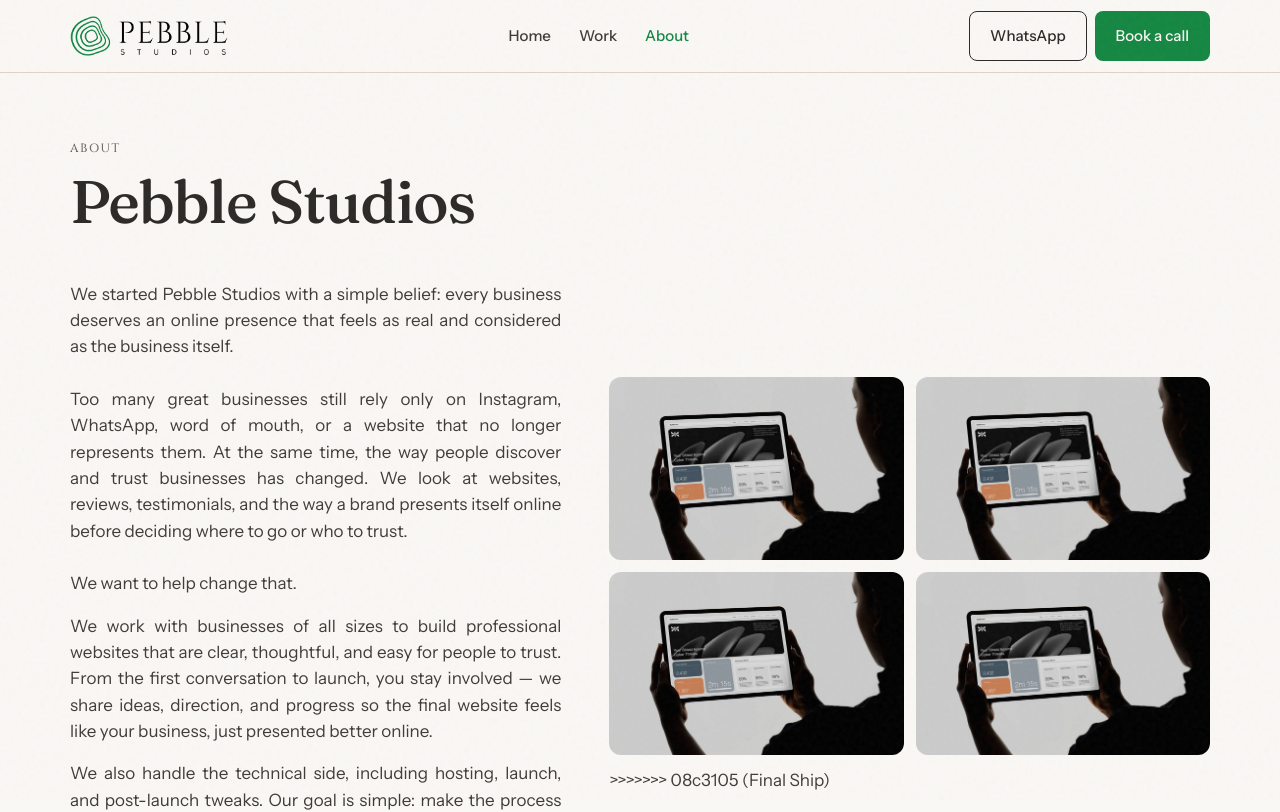
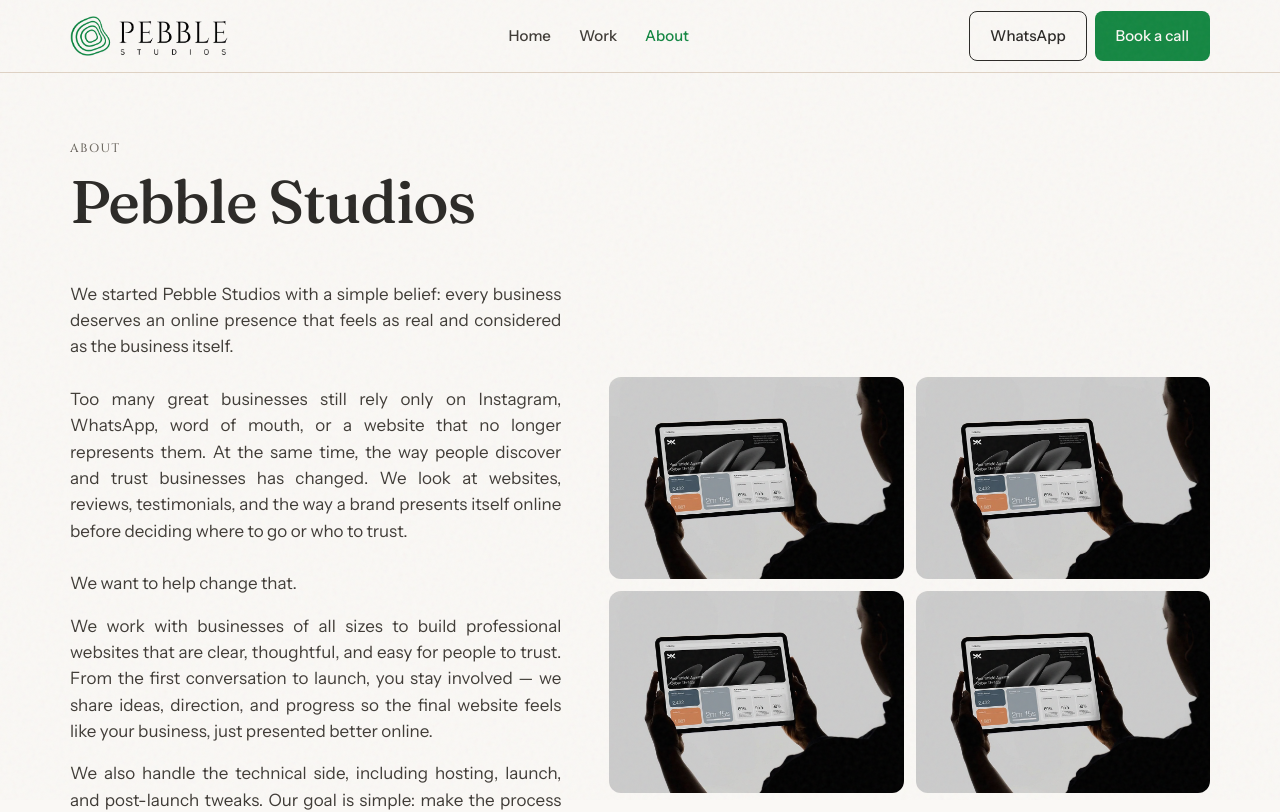
Before and after one commit to dhruv-dhemare/pebblestudios, a React (Vite) app: page /about in a window 1280 px wide. Shown: the top 812 px of the page. Built offline with nearby package versions, Linux system fonts and the light colour scheme.

Commit message:
Remove merge marker

```diff
--- a/src/pages/About.jsx
+++ b/src/pages/About.jsx
@@ -59,7 +59,6 @@ export default function About() {
               <img src="/img1.jpeg" alt="" />
             </div>
           ))}
->>>>>>> 08c3105 (Final Ship)
         </div>
       </div>
     </main>
```
